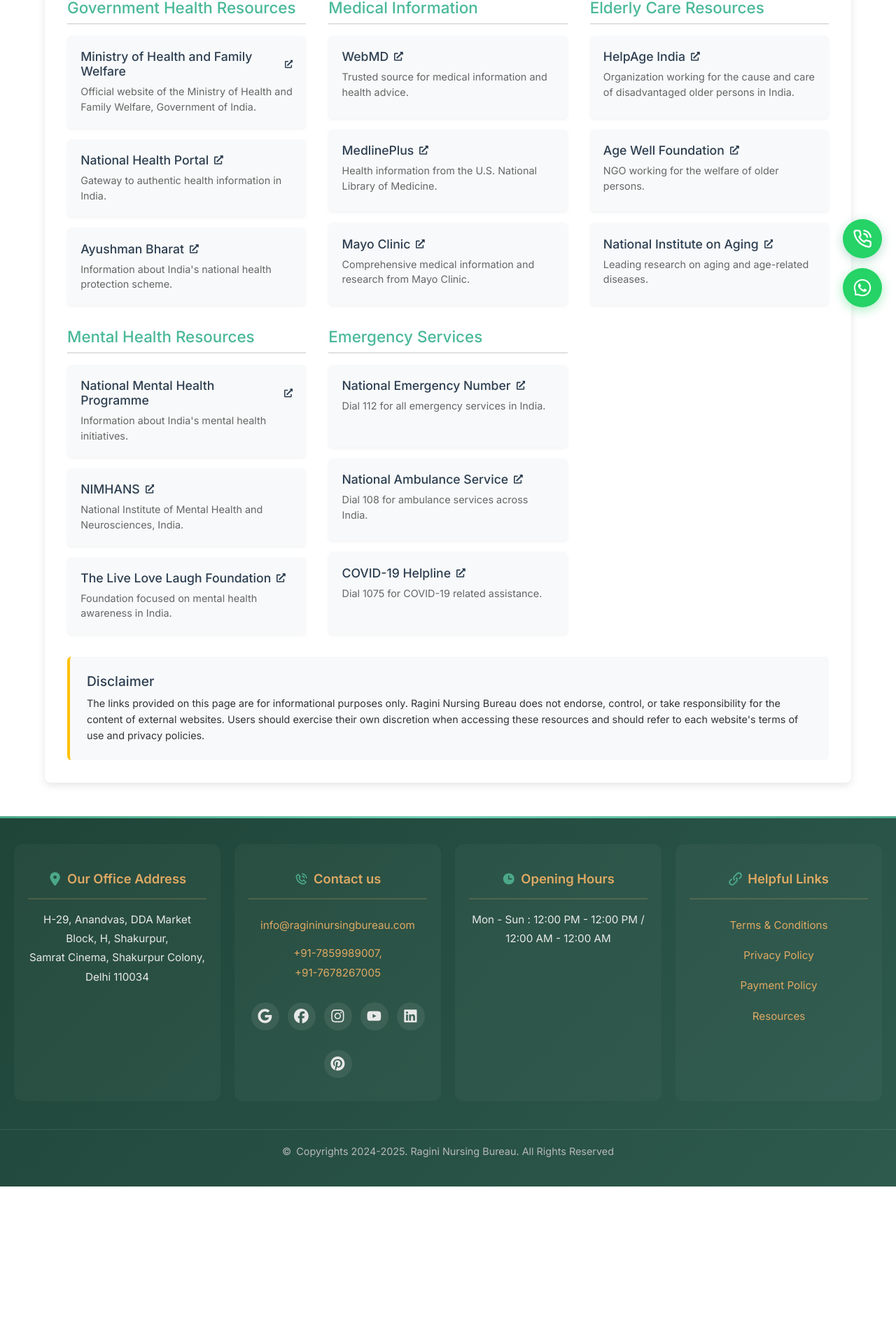
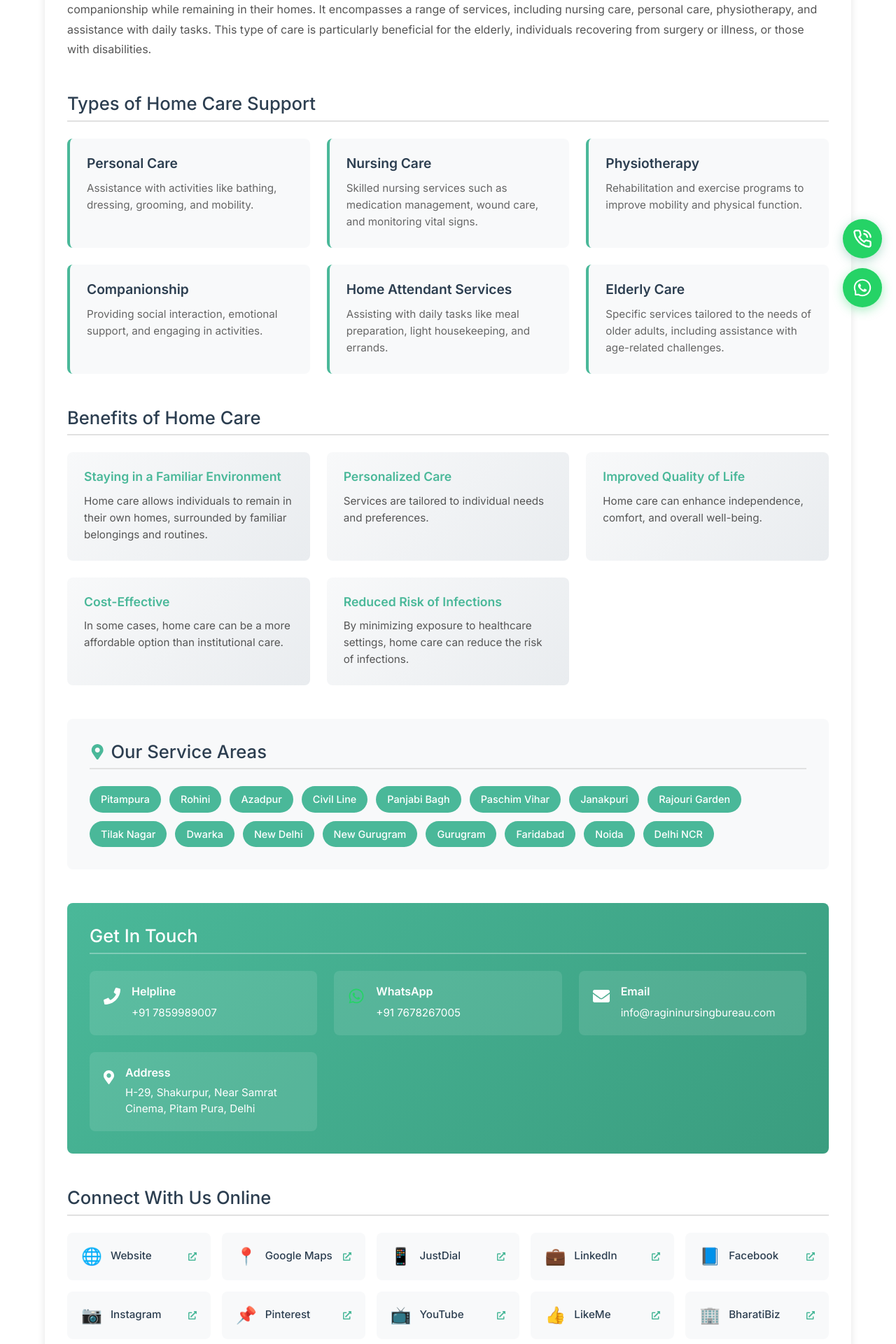
Before and after one commit to Macck39/nextjsMigration, a Next.js app: page /helpful-links in a window 1280 px wide. Shown: the part 336-2256 px from the top of the page at 70% size. Before the commit the page ends 2031 px from the top, so only its background shows below. Built offline with nearby package versions, Linux system fonts and the light colour scheme.

Commit message:
HelpfulLinksContentRevised

```diff
--- a/components/pages/HelpfulLinks.css
+++ b/components/pages/HelpfulLinks.css
@@ -17,7 +17,7 @@
 .helpful-links-title {
   font-size: 2.2rem;
   color: #2c3e50;
-  margin-bottom: 1rem;
+  margin-bottom: 2rem;
   text-align: center;
   position: relative;
   padding-bottom: 0.5rem;
@@ -34,110 +34,296 @@
   background-color: #4ab899;
 }
 
-.helpful-links-intro {
-  text-align: center;
-  margin-bottom: 2rem;
-  line-height: 1.6;
-  max-width: 800px;
-  margin-left: auto;
-  margin-right: auto;
+/* Section Titles */
+.section-title {
+  font-size: 1.6rem;
+  color: #2c3e50;
+  margin-bottom: 1.5rem;
+  padding-bottom: 0.5rem;
+  border-bottom: 2px solid #e1e1e1;
+  display: flex;
+  align-items: center;
+  gap: 0.5rem;
 }
 
-.links-categories {
-  display: grid;
-  grid-template-columns: repeat(auto-fill, minmax(300px, 1fr));
-  gap: 2rem;
-  margin-bottom: 2rem;
+.section-icon {
+  color: #4ab899;
+  font-size: 1.4rem;
 }
 
-.link-category {
-  display: flex;
-  flex-direction: column;
+/* Introduction Block */
+.intro-block {
+  margin-bottom: 3rem;
 }
 
-.category-title {
-  font-size: 1.4rem;
-  color: #4ab899;
-  margin-bottom: 1rem;
-  padding-bottom: 0.5rem;
-  border-bottom: 2px solid #e1e1e1;
+.intro-block p {
+  line-height: 1.8;
+  font-size: 1rem;
+  color: #555;
 }
 
-.links-list {
-  display: flex;
-  flex-direction: column;
-  gap: 1rem;
-  flex-grow: 1;
+/* Services Block */
+.services-block {
+  margin-bottom: 3rem;
 }
 
-.link-card {
-  background-color: #f8f9fa;
-  border-radius: 6px;
-  padding: 1.2rem;
-  box-shadow: 0 2px 4px rgba(0, 0, 0, 0.05);
-  transition: transform 0.3s ease, box-shadow 0.3s ease;
-  height: 100%;
+.services-grid {
+  display: grid;
+  grid-template-columns: repeat(auto-fit, minmax(300px, 1fr));
+  gap: 1.5rem;
 }
 
-.link-card:hover {
+.service-card {
+  background-color: #f8f9fa;
+  border-radius: 8px;
+  padding: 1.5rem;
+  border-left: 4px solid #4ab899;
+  transition: transform 0.3s ease, box-shadow 0.3s ease;
+}
+
+.service-card:hover {
   transform: translateY(-5px);
   box-shadow: 0 5px 15px rgba(0, 0, 0, 0.1);
 }
 
-.link-title {
-  font-size: 1.1rem;
-  margin-top: 0;
-  margin-bottom: 0.5rem;
+.service-title {
+  font-size: 1.2rem;
+  color: #2c3e50;
+  margin-bottom: 0.75rem;
+  font-weight: 600;
 }
 
-.link-title a {
-  color: #2c3e50;
+.service-description {
+  margin: 0;
+  line-height: 1.6;
+  color: #666;
+  font-size: 0.95rem;
+}
+
+/* Benefits Block */
+.benefits-block {
+  margin-bottom: 3rem;
+}
+
+.benefits-grid {
+  display: grid;
+  grid-template-columns: repeat(auto-fit, minmax(280px, 1fr));
+  gap: 1.5rem;
+}
+
+.benefit-card {
+  background: linear-gradient(135deg, #f8f9fa 0%, #e9ecef 100%);
+  border-radius: 8px;
+  padding: 1.5rem;
+  transition: transform 0.3s ease, box-shadow 0.3s ease;
+}
+
+.benefit-card:hover {
+  transform: translateY(-5px);
+  box-shadow: 0 5px 15px rgba(0, 0, 0, 0.1);
+}
+
+.benefit-title {
+  font-size: 1.1rem;
+  color: #4ab899;
+  margin-bottom: 0.75rem;
+  font-weight: 600;
+}
+
+.benefit-description {
+  margin: 0;
+  line-height: 1.6;
+  color: #555;
+  font-size: 0.95rem;
+}
+
+/* Service Areas Block */
+.service-areas-block {
+  margin-bottom: 3rem;
+  background-color: #f8f9fa;
+  padding: 2rem;
+  border-radius: 8px;
+}
+
+.areas-list {
+  display: flex;
+  flex-wrap: wrap;
+  gap: 0.75rem;
+}
+
+.area-tag {
+  background-color: #4ab899;
+  color: white;
+  padding: 0.5rem 1rem;
+  border-radius: 20px;
+  font-size: 0.9rem;
+  font-weight: 500;
+  transition: transform 0.2s ease, background-color 0.2s ease;
+  cursor: default;
+}
+
+.area-tag:hover {
+  transform: scale(1.05);
+  background-color: #3a9d7f;
+}
+
+/* Contact Block */
+.contact-block {
+  margin-bottom: 3rem;
+  background: linear-gradient(135deg, #4ab899 0%, #3a9d7f 100%);
+  padding: 2rem;
+  border-radius: 8px;
+  color: white;
+}
+
+.contact-block .section-title {
+  color: white;
+  border-bottom-color: rgba(255, 255, 255, 0.3);
+}
+
+.contact-grid {
+  display: grid;
+  grid-template-columns: repeat(auto-fit, minmax(250px, 1fr));
+  gap: 1.5rem;
+}
+
+.contact-item {
+  display: flex;
+  align-items: flex-start;
+  gap: 1rem;
+  background-color: rgba(255, 255, 255, 0.1);
+  padding: 1.25rem;
+  border-radius: 8px;
+  transition: background-color 0.3s ease;
+}
+
+.contact-item:hover {
+  background-color: rgba(255, 255, 255, 0.2);
+}
+
+.contact-icon {
+  font-size: 1.5rem;
+  color: white;
+  margin-top: 0.25rem;
+}
+
+.contact-icon.whatsapp {
+  color: #25D366;
+}
+
+.contact-details h3 {
+  margin: 0 0 0.5rem 0;
+  font-size: 1rem;
+  color: white;
+  font-weight: 600;
+}
+
+.contact-details a {
+  color: white;
   text-decoration: none;
+  font-size: 0.95rem;
+  transition: opacity 0.3s ease;
+}
+
+.contact-details a:hover {
+  opacity: 0.8;
+  text-decoration: underline;
+}
+
+.contact-details p {
+  margin: 0;
+  font-size: 0.95rem;
+  line-height: 1.5;
+}
+
+/* Online Presence Block */
+.online-presence-block {
+  margin-bottom: 3rem;
+}
+
+.links-grid {
+  display: grid;
+  grid-template-columns: repeat(auto-fill, minmax(200px, 1fr));
+  gap: 1rem;
+}
+
+.online-link-card {
   display: flex;
   align-items: center;
-  gap: 0.5rem;
-  transition: color 0.3s ease;
+  gap: 0.75rem;
+  background-color: #f8f9fa;
+  padding: 1rem 1.25rem;
+  border-radius: 8px;
+  text-decoration: none;
+  color: #2c3e50;
+  transition: transform 0.3s ease, box-shadow 0.3s ease, background-color 0.3s ease;
+  position: relative;
 }
 
-.link-title a:hover {
+.online-link-card:hover {
+  transform: translateY(-3px);
+  box-shadow: 0 5px 15px rgba(0, 0, 0, 0.1);
+  background-color: #e9ecef;
+}
+
+.link-icon {
+  font-size: 1.5rem;
+}
+
+.link-name {
+  flex: 1;
+  font-weight: 500;
+  font-size: 0.95rem;
+}
+
+.external-icon {
+  font-size: 0.75rem;
   color: #4ab899;
 }
 
-.external-icon {
-  font-size: 0.8rem;
+/* Organizations Block */
+.organizations-block {
+  background-color: #f8f9fa;
+  padding: 2rem;
+  border-radius: 8px;
 }
 
-.link-description {
-  margin: 0;
-  font-size: 0.9rem;
-  line-height: 1.5;
-  color: #666;
+.org-list {
+  display: flex;
+  flex-direction: column;
+  gap: 1.5rem;
 }
 
-.disclaimer {
-  background-color: #f8f9fa;
-  border-radius: 6px;
+.org-item {
+  background-color: white;
   padding: 1.5rem;
-  margin-top: 2rem;
-  border-left: 4px solid #ffc107;
+  border-radius: 8px;
+  border-left: 4px solid #4ab899;
+  box-shadow: 0 2px 8px rgba(0, 0, 0, 0.05);
 }
 
-.disclaimer h3 {
-  margin-top: 0;
+.org-item h3 {
   color: #2c3e50;
+  margin: 0 0 0.75rem 0;
   font-size: 1.2rem;
 }
 
-.disclaimer p {
-  margin-bottom: 0;
+.org-item p {
+  margin: 0;
   line-height: 1.6;
-  font-size: 0.9rem;
+  color: #666;
+  font-size: 0.95rem;
 }
 
 /* Responsive Design */
 @media (max-width: 992px) {
-  .links-categories {
-    grid-template-columns: repeat(auto-fill, minmax(250px, 1fr));
+  .services-grid,
+  .benefits-grid {
+    grid-template-columns: repeat(auto-fit, minmax(250px, 1fr));
+  }
+
+  .contact-grid {
+    grid-template-columns: repeat(auto-fit, minmax(220px, 1fr));
   }
 }
 
@@ -146,16 +332,23 @@
     font-size: 1.8rem;
   }
 
-  .category-title {
-    font-size: 1.2rem;
-  }
-
-  .link-title {
-    font-size: 1rem;
+  .section-title {
+    font-size: 1.3rem;
   }
 
   .helpful-links-section {
     padding: 1.5rem;
+  }
+
+  .service-areas-block,
+  .contact-block,
+  .organizations-block {
+    padding: 1.5rem;
+  }
+
+  .services-grid,
+  .benefits-grid {
+    grid-template-columns: 1fr;
   }
 }
 
@@ -164,15 +357,27 @@
     font-size: 1.5rem;
   }
 
-  .links-categories {
+  .section-title {
+    font-size: 1.1rem;
+  }
+
+  .helpful-links-section {
+    padding: 1rem;
+  }
+
+  .service-areas-block,
+  .contact-block,
+  .organizations-block {
+    padding: 1rem;
+  }
+
+  .contact-grid,
+  .links-grid {
     grid-template-columns: 1fr;
   }
 
-  .link-card {
-    padding: 1rem;
-  }
-
-  .disclaimer {
+  .service-card,
+  .benefit-card {
     padding: 1rem;
   }
 }
--- a/components/pages/HelpfulLinks.jsx
+++ b/components/pages/HelpfulLinks.jsx
@@ -1,151 +1,252 @@
 'use client'
 
-import { FaExternalLinkAlt } from 'react-icons/fa'
+import { FaExternalLinkAlt, FaPhone, FaWhatsapp, FaEnvelope, FaMapMarkerAlt } from 'react-icons/fa'
 import "./HelpfulLinks.css"
 
 const HelpfulLinks = () => {
-  // Categories of helpful links
-  const linkCategories = [
+  // Service areas
+  const serviceAreas = [
+    "Pitampura", "Rohini", "Azadpur", "Civil Line", "Panjabi Bagh",
+    "Paschim Vihar", "Janakpuri", "Rajouri Garden", "Tilak Nagar",
+    "Dwarka", "New Delhi", "New Gurugram", "Gurugram", "Faridabad",
+    "Noida", "Delhi NCR"
+  ]
+
+  // Types of home care services
+  const serviceTypes = [
     {
-      title: "Government Health Resources",
-      links: [
-        {
-          name: "Ministry of Health and Family Welfare",
-          url: "https://www.mohfw.gov.in/",
-          description: "Official website of the Ministry of Health and Family Welfare, Government of India."
+      title: "Personal Care",
+      description: "Assistance with activities like bathing, dressing, grooming, and mobility."
     },
     {
-          name: "National Health Portal",
-          url: "https://www.nhp.gov.in/",
-          description: "Gateway to authentic health information in India."
+      title: "Nursing Care",
+      description: "Skilled nursing services such as medication management, wound care, and monitoring vital signs."
     },
     {
-          name: "Ayushman Bharat",
-          url: "https://pmjay.gov.in/",
-          description: "Information about India's national health protection scheme."
+      title: "Physiotherapy",
+      description: "Rehabilitation and exercise programs to improve mobility and physical function."
+    },
+    {
+      title: "Companionship",
+      description: "Providing social interaction, emotional support, and engaging in activities."
+    },
+    {
+      title: "Home Attendant Services",
+      description: "Assisting with daily tasks like meal preparation, light housekeeping, and errands."
+    },
+    {
+      title: "Elderly Care",
+      description: "Specific services tailored to the needs of older adults, including assistance with age-related challenges."
     }
   ]
+
+  // Benefits of home care
+  const benefits = [
+    {
+      title: "Staying in a Familiar Environment",
+      description: "Home care allows individuals to remain in their own homes, surrounded by familiar belongings and routines."
     },
     {
-      title: "Medical Information",
-      links: [
-        {
-          name: "WebMD",
-          url: "https://www.webmd.com/",
-          description: "Trusted source for medical information and health advice."
+      title: "Personalized Care",
+      description: "Services are tailored to individual needs and preferences."
     },
     {
-          name: "MedlinePlus",
-          url: "https://medlineplus.gov/",
-          description: "Health information from the U.S. National Library of Medicine."
+      title: "Improved Quality of Life",
+      description: "Home care can enhance independence, comfort, and overall well-being."
     },
     {
-          name: "Mayo Clinic",
-          url: "https://www.mayoclinic.org/",
-          description: "Comprehensive medical information and research from Mayo Clinic."
+      title: "Cost-Effective",
+      description: "In some cases, home care can be a more affordable option than institutional care."
+    },
+    {
+      title: "Reduced Risk of Infections",
+      description: "By minimizing exposure to healthcare settings, home care can reduce the risk of infections."
     }
   ]
+
+  // Social media and directory links
+  const onlinePresence = [
+    {
+      name: "Website",
+      url: "https://ragininursingbureau.com/",
+      icon: "🌐"
     },
     {
-      title: "Elderly Care Resources",
-      links: [
-        {
-          name: "HelpAge India",
-          url: "https://www.helpageindia.org/",
-          description: "Organization working for the cause and care of disadvantaged older persons in India."
+      name: "Google Maps",
+      url: "https://g.co/kgs/si1G8hY",
+      icon: "📍"
     },
     {
-          name: "Age Well Foundation",
-          url: "https://www.agewellfoundation.org/",
-          description: "NGO working for the welfare of older persons."
+      name: "JustDial",
+      url: "https://www.justdial.com/Delhi/Ragini-Nursing-Bureau-Near-Shakurpur-Samrat-Cinema-Shakurpur-Colony/011PXX11-XX11-211112125145-V6D9_BZDET",
+      icon: "📱"
     },
     {
-          name: "National Institute on Aging",
-          url: "https://www.nia.nih.gov/",
-          description: "Leading research on aging and age-related diseases."
-        }
-      ]
+      name: "LinkedIn",
+      url: "https://www.linkedin.com/posts/ragini-nursing-bureau_elderycaresefty-activity-7319251713406705664-CkB1",
+      icon: "💼"
     },
     {
-      title: "Mental Health Resources",
-      links: [
-        {
-          name: "National Mental Health Programme",
-          url: "https://www.nhp.gov.in/national-mental-health-programme_pg",
-          description: "Information about India's mental health initiatives."
+      name: "Facebook",
+      url: "https://www.facebook.com/share/1BdL9fmENZ/",
+      icon: "📘"
     },
     {
-          name: "NIMHANS",
-          url: "https://nimhans.ac.in/",
-          description: "National Institute of Mental Health and Neurosciences, India."
+      name: "Instagram",
+      url: "https://www.instagram.com/ragininursingbureau",
+      icon: "📷"
     },
     {
-          name: "The Live Love Laugh Foundation",
-          url: "https://thelivelovelaughfoundation.org/",
-          description: "Foundation focused on mental health awareness in India."
-        }
-      ]
+      name: "Pinterest",
+      url: "https://pin.it/1YR2F8ESB",
+      icon: "📌"
     },
     {
-      title: "Emergency Services",
-      links: [
-        {
-          name: "National Emergency Number",
-          url: "#",
-          description: "Dial 112 for all emergency services in India."
+      name: "YouTube",
+      url: "https://www.youtube.com/@RAGININURSINGBUREAU1",
+      icon: "📺"
     },
     {
-          name: "National Ambulance Service",
-          url: "#",
-          description: "Dial 108 for ambulance services across India."
+      name: "LikeMe",
+      url: "https://www.likeme.co.in/delhi/ragini-nursing-bureau/head-office-h-29-shakurpur-near-samrat-cinema-pitam-pura-delhi/000115208",
+      icon: "👍"
     },
     {
-          name: "COVID-19 Helpline",
-          url: "#",
-          description: "Dial 1075 for COVID-19 related assistance."
-        }
-      ]
+      name: "BharatiBiz",
+      url: "https://www.bharatibiz.com/en/ragini-nursing-bureau-male-female-076782-67005",
+      icon: "🏢"
     }
   ]
 
   return (
     <div className="helpful-links-container">
       <section className="helpful-links-section">
-        <h1 className="helpful-links-title">Helpful Resources</h1>
-        <p className="helpful-links-intro">
-          We've compiled a list of valuable resources to help you access important health information,
-          government services, and support organizations. These links are provided for informational
-          purposes and do not constitute an endorsement by Ragini Nursing Bureau.
+        <h1 className="helpful-links-title">Helpful Links & Resources</h1>
+
+        {/* Introduction */}
+        <div className="intro-block">
+          <h2 className="section-title">About Home Care Support</h2>
+          <p>
+            Home care support provides old age care services and assistance to individuals who need
+            help with daily living activities, medical care, or companionship while remaining in their
+            homes. It encompasses a range of services, including nursing care, personal care, physiotherapy,
+            and assistance with daily tasks. This type of care is particularly beneficial for the elderly,
+            individuals recovering from surgery or illness, or those with disabilities.
           </p>
+        </div>
 
-        <div className="links-categories">
-          {linkCategories.map((category, index) => (
-            <div className="link-category" key={index}>
-              <h2 className="category-title">{category.title}</h2>
-              <div className="links-list">
-                {category.links.map((link, linkIndex) => (
-                  <div className="link-card" key={linkIndex}>
-                    <h3 className="link-title">
-                      <a href={link.url} target="_blank" rel="noopener noreferrer">
-                        {link.name} <FaExternalLinkAlt className="external-icon" />
-                      </a>
-                    </h3>
-                    <p className="link-description">{link.description}</p>
+        {/* Types of Home Care Support */}
+        <div className="services-block">
+          <h2 className="section-title">Types of Home Care Support</h2>
+          <div className="services-grid">
+            {serviceTypes.map((service, index) => (
+              <div className="service-card" key={index}>
+                <h3 className="service-title">{service.title}</h3>
+                <p className="service-description">{service.description}</p>
               </div>
             ))}
           </div>
         </div>
+
+        {/* Benefits of Home Care */}
+        <div className="benefits-block">
+          <h2 className="section-title">Benefits of Home Care</h2>
+          <div className="benefits-grid">
+            {benefits.map((benefit, index) => (
+              <div className="benefit-card" key={index}>
+                <h3 className="benefit-title">{benefit.title}</h3>
+                <p className="benefit-description">{benefit.description}</p>
+              </div>
             ))}
           </div>
+        </div>
 
-        <div className="disclaimer">
-          <h3>Disclaimer</h3>
-          <p>
-            The links provided on this page are for informational purposes only. Ragini Nursing Bureau
-            does not endorse, control, or take responsibility for the content of external websites.
-            Users should exercise their own discretion when accessing these resources and should refer
-            to each website's terms of use and privacy policies.
-          </p>
+        {/* Service Areas */}
+        <div className="service-areas-block">
+          <h2 className="section-title">
+            <FaMapMarkerAlt className="section-icon" /> Our Service Areas
+          </h2>
+          <div className="areas-list">
+            {serviceAreas.map((area, index) => (
+              <span className="area-tag" key={index}>{area}</span>
+            ))}
+          </div>
+        </div>
+
+        {/* Contact Information */}
+        <div className="contact-block">
+          <h2 className="section-title">Get In Touch</h2>
+          <div className="contact-grid">
+            <div className="contact-item">
+              <FaPhone className="contact-icon" />
+              <div className="contact-details">
+                <h3>Helpline</h3>
+                <a href="tel:+917859989007">+91 7859989007</a>
+              </div>
+            </div>
+            <div className="contact-item">
+              <FaWhatsapp className="contact-icon whatsapp" />
+              <div className="contact-details">
+                <h3>WhatsApp</h3>
+                <a href="https://wa.me/917678267005" target="_blank" rel="noopener noreferrer">
+                  +91 7678267005
+                </a>
+              </div>
+            </div>
+            <div className="contact-item">
+              <FaEnvelope className="contact-icon" />
+              <div className="contact-details">
+                <h3>Email</h3>
+                <a href="mailto:info@ragininursingbureau.com">info@ragininursingbureau.com</a>
+              </div>
+            </div>
+            <div className="contact-item">
+              <FaMapMarkerAlt className="contact-icon" />
+              <div className="contact-details">
+                <h3>Address</h3>
+                <p>H-29, Shakurpur, Near Samrat Cinema, Pitam Pura, Delhi</p>
+              </div>
+            </div>
+          </div>
+        </div>
+
+        {/* Online Presence */}
+        <div className="online-presence-block">
+          <h2 className="section-title">Connect With Us Online</h2>
+          <div className="links-grid">
+            {onlinePresence.map((link, index) => (
+              <a
+                href={link.url}
+                target="_blank"
+                rel="noopener noreferrer"
+                className="online-link-card"
+                key={index}
+              >
+                <span className="link-icon">{link.icon}</span>
+                <span className="link-name">{link.name}</span>
+                <FaExternalLinkAlt className="external-icon" />
+              </a>
+            ))}
+          </div>
+        </div>
+
+        {/* Organizations Section */}
+        <div className="organizations-block">
+          <h2 className="section-title">Ragini Nursing Bureau Services</h2>
+          <div className="org-list">
+            <div className="org-item">
+              <h3>Ragini Nursing Bureau LifeCare</h3>
+              <p>Provides a range of home healthcare services, including nursing, physiotherapy, and companionship.</p>
+            </div>
+            <div className="org-item">
+              <h3>Ragini Nursing Bureau Homecare</h3>
+              <p>Offers comprehensive home care services, including doctor visits, nurse care, and rehabilitation programs.</p>
+            </div>
+            <div className="org-item">
+              <h3>Ragini Nursing Bureau Caregivers</h3>
+              <p>Connects individuals with experienced and compassionate caregivers in Delhi.</p>
+            </div>
+          </div>
         </div>
       </section>
     </div>
```
Lines whose indentation alone changed are shown as unchanged.
